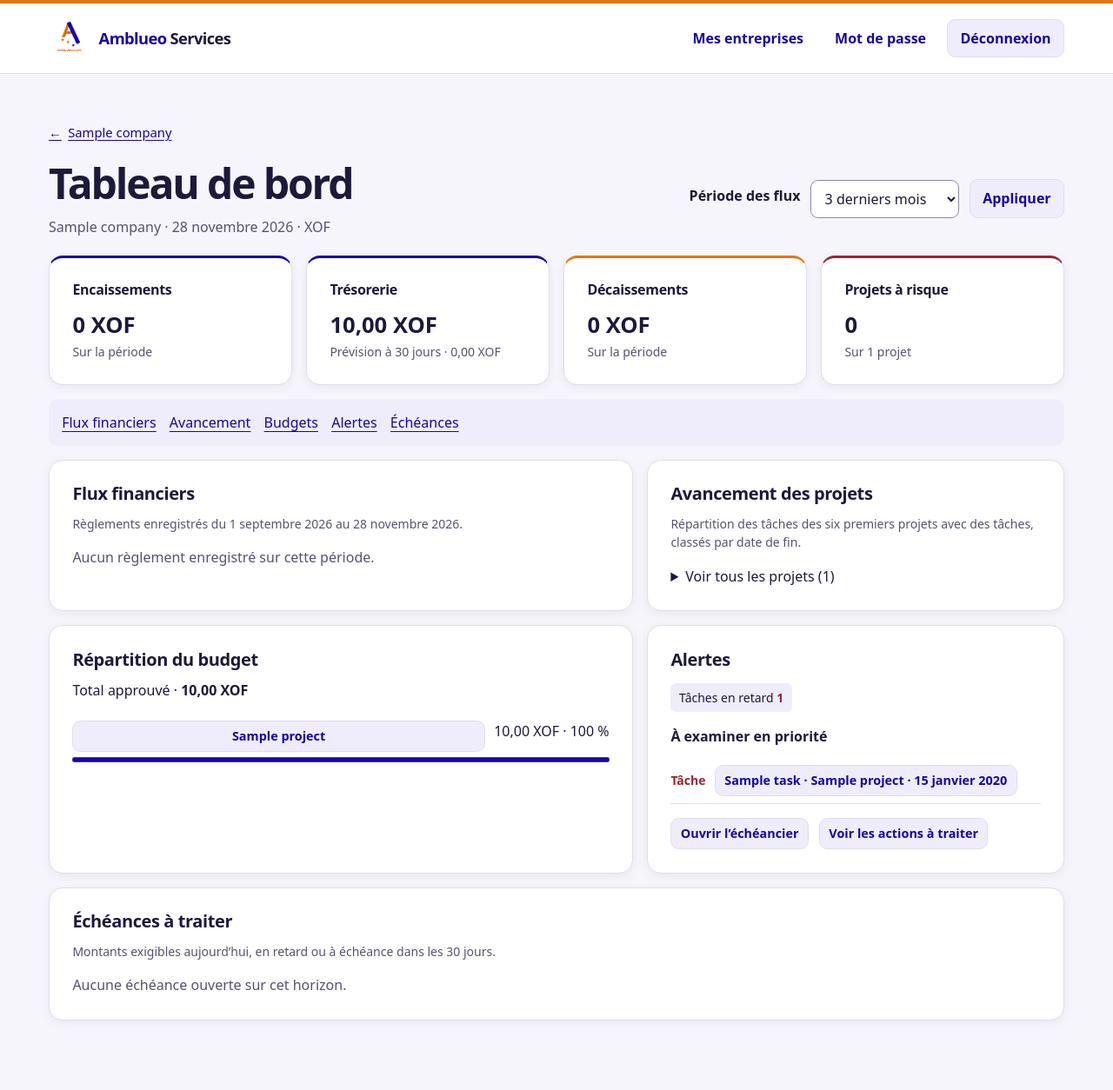
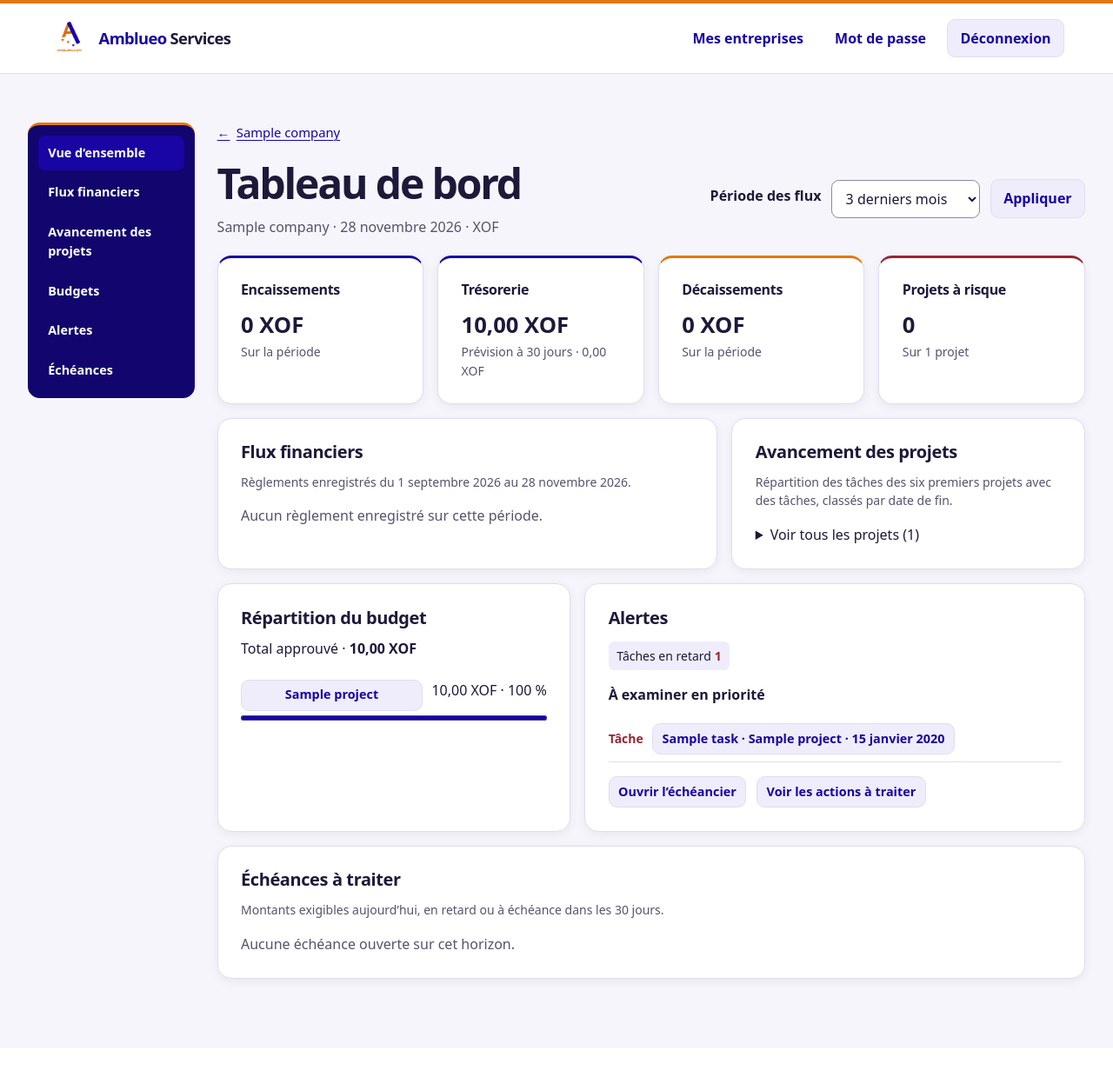
Before and after one commit to 30diaby-arch/amblueo-services, a Django app: page /e/1/tableau-de-bord/ in a window 1280 px wide. Shown: the whole page at 87% size. After the commit the page ends 1134 px from the top, so only its background shows below. Run offline with Django 5.2, Linux system fonts and the light colour scheme; a user stored in the database is signed in; tables that the repository leaves empty hold one stand-in row (values such as "Sample post"); some libraries are stand-ins or nearby versions.

Commit message:
Organiser le tableau de bord avec une navigation latérale

```diff
--- a/Frontend/static/pilot/app.css
+++ b/Frontend/static/pilot/app.css
@@ -342,13 +342,52 @@ input[type=checkbox], input[type=radio] { accent-color: var(--AMBLUEO_UI_PRIMAIR
 .setup-list li span { color: var(--AMBLUEO_UI_SECONDAIRE); }
 .export-filters { margin-bottom: 1rem; }
 
+main.shell:has(> .dashboard) {
+    width: min(96rem, calc(100% - clamp(2rem, 5vw, 4rem)));
+}
+
+.dashboard {
+    display: grid;
+    grid-template-columns: 12rem minmax(0, 1fr);
+    align-items: start;
+    gap: clamp(1rem, 2vw, 2rem);
+}
+
+.dashboard-navigation {
+    position: sticky;
+    top: 1rem;
+    display: grid;
+    gap: .35rem;
+    padding: .75rem;
+    border-radius: .85rem;
+    background: var(--AMBLUEO_UI_PRIMAIRE_FONCE);
+    border-top: 3px solid var(--AMBLUEO_UI_ACCENT);
+}
+
+.dashboard-navigation a {
+    padding: .55rem .7rem;
+    border-radius: .5rem;
+    color: var(--AMBLUEO_UI_SURFACE);
+    font-size: .9rem;
+    font-weight: 650;
+    text-decoration: none;
+}
+
+.dashboard-navigation .dashboard-overview { background: var(--AMBLUEO_UI_PRIMAIRE); }
+.dashboard-navigation a:hover { background: var(--AMBLUEO_UI_TEINTE); color: var(--AMBLUEO_UI_PRIMAIRE_FONCE); }
+.dashboard-navigation a:focus-visible { outline-color: var(--AMBLUEO_UI_SURFACE); }
+.dashboard-content { min-width: 0; }
+.dashboard-content :is(h1, h2)[id] { scroll-margin-top: 1rem; }
+
 .dashboard-header { margin-bottom: 1.25rem; }
 .dashboard-header form { margin: 0; }
 .dashboard-header select { width: auto; }
 .dashboard-kpis, .dashboard-panels { display: grid; gap: 1rem; margin-bottom: 1rem; }
 .dashboard-kpis { grid-template-columns: repeat(4, minmax(0, 1fr)); }
-.dashboard-panels { grid-template-columns: minmax(0, 1.4fr) minmax(0, 1fr); }
-.dashboard .panel { margin: 0; box-shadow: 0 3px 12px rgb(28 25 58 / 6%); }
+.dashboard-panels { grid-template-columns: repeat(12, minmax(0, 1fr)); }
+.dashboard-flow, .dashboard-warnings { grid-column: span 7; }
+.dashboard-projects, .dashboard-budgets { grid-column: span 5; }
+.dashboard .panel { min-width: 0; margin: 0; box-shadow: 0 3px 12px rgb(28 25 58 / 6%); }
 .dashboard-kpis .panel { border-top: .24rem solid var(--AMBLUEO_UI_PRIMAIRE); }
 .dashboard-kpis .dashboard-expenses { border-top-color: var(--AMBLUEO_UI_ACCENT); }
 .dashboard-kpis .dashboard-risks { border-top-color: var(--AMBLUEO_UI_DANGER); }
@@ -367,18 +406,30 @@ input[type=checkbox], input[type=radio] { accent-color: var(--AMBLUEO_UI_PRIMAIR
 .dashboard-group small { font-size: .75rem; }
 .dashboard-progress li { display: grid; grid-template-columns: minmax(0, 1fr) auto; gap: .15rem .65rem; padding: .4rem 0; }
 .dashboard-progress progress { grid-column: 1 / -1; width: 100%; height: .75rem; accent-color: var(--AMBLUEO_UI_PRIMAIRE); }
-.dashboard-alerts li { display: flex; align-items: baseline; gap: .65rem; padding: .5rem 0; border-bottom: 1px solid var(--AMBLUEO_UI_BORDURE); }
+.dashboard-alerts li { display: flex; flex-wrap: wrap; align-items: baseline; gap: .65rem; padding: .5rem 0; border-bottom: 1px solid var(--AMBLUEO_UI_BORDURE); }
 .dashboard-alerts strong { color: var(--AMBLUEO_UI_DANGER); font-size: .875rem; }
-@media (max-width: 840px) {
+@media (max-width: 68rem) {
+    .dashboard { grid-template-columns: minmax(0, 1fr); }
+    .dashboard-navigation {
+        position: static;
+        display: flex;
+        flex-wrap: wrap;
+    }
+}
+
+@media (max-width: 54rem) {
     .dashboard-kpis { grid-template-columns: repeat(2, minmax(0, 1fr)); }
     .dashboard-panels { grid-template-columns: minmax(0, 1fr); }
-}
-@media (max-width: 420px) {
-    .dashboard-kpis { grid-template-columns: minmax(0, 1fr); }
+    .dashboard-panels > .panel { grid-column: 1; }
 }
 
-.dashboard-navigation { margin-bottom: 1rem; padding: .55rem .85rem; background: var(--AMBLUEO_UI_TEINTE); border-radius: .65rem; }
-.dashboard-navigation a { padding: .35rem .1rem; }
+@media (max-width: 32rem) {
+    .dashboard-kpis { grid-template-columns: minmax(0, 1fr); }
+    .dashboard-header form { width: 100%; }
+    .dashboard-header label { flex-basis: 100%; margin-bottom: 0; }
+    .dashboard-header select { flex: 1; min-width: 0; }
+}
+
 .dashboard-canvas { width: 100%; height: 16rem; }
 .dashboard-donut { height: 12rem; }
 .dashboard-deadlines { grid-column: 1 / -1; }
--- a/Frontend/templates/pilot/dashboard.html
+++ b/Frontend/templates/pilot/dashboard.html
@@ -4,9 +4,18 @@
 {% block content %}
 {% with currency=member.company.currency %}
 <div class="dashboard">
+    <nav class="dashboard-navigation" aria-label="Sections du tableau de bord">
+        <a class="dashboard-overview" href="#dashboard-vue">Vue d’ensemble</a>
+        <a href="#dashboard-flux">Flux financiers</a>
+        <a href="#dashboard-projets">Avancement des projets</a>
+        <a href="#dashboard-budgets">Budgets</a>
+        <a href="#dashboard-alertes">Alertes</a>
+        <a href="#dashboard-echeances">Échéances</a>
+    </nav>
+    <div class="dashboard-content">
         <nav class="crumb" aria-label="Fil d’Ariane"><a href="{% url 'company' member.company_id %}">{{ member.company }}</a></nav>
         <div class="heading dashboard-header">
-        <div><h1>Tableau de bord</h1><p>{{ member.company }} · {{ today }} · {{ currency }}</p></div>
+            <div><h1 id="dashboard-vue">Tableau de bord</h1><p>{{ member.company }} · {{ today }} · {{ currency }}</p></div>
             <form method="get" class="actions">
                 <label for="dashboard-periode">Période des flux</label>
                 <select id="dashboard-periode" name="periode">
@@ -24,15 +33,8 @@
             <div class="panel dashboard-expenses"><h2>Décaissements</h2><strong>{{ totals.expense }} {{ currency }}</strong><span>Sur la période</span></div>
             <div class="panel dashboard-risks"><h2>Projets à risque</h2><strong>{{ risks|length }}</strong><span>Sur {{ project_count }} projet{{ project_count|pluralize }}</span></div>
         </section>
-    <nav class="dashboard-navigation actions" aria-label="Sections du tableau de bord">
-        <a href="#dashboard-flux">Flux financiers</a>
-        <a href="#dashboard-projets">Avancement</a>
-        <a href="#dashboard-budgets">Budgets</a>
-        <a href="#dashboard-alertes">Alertes</a>
-        <a href="#dashboard-echeances">Échéances</a>
-    </nav>
         <div class="dashboard-panels">
-        <section class="panel" aria-labelledby="dashboard-flux">
+            <section class="panel dashboard-flow" aria-labelledby="dashboard-flux">
                 <h2 id="dashboard-flux">Flux financiers</h2>
                 <p class="helptext">Règlements enregistrés du {{ period_start }} au {{ today }}.</p>
                 {% if totals.income or totals.expense %}
@@ -61,7 +63,7 @@
                 </details>
                 {% else %}<p class="empty">Aucun règlement enregistré sur cette période.</p>{% endif %}
             </section>
-        <section class="panel" aria-labelledby="dashboard-projets">
+            <section class="panel dashboard-projects" aria-labelledby="dashboard-projets">
                 <h2 id="dashboard-projets">Avancement des projets</h2>
                 <p class="helptext">Répartition des tâches des six premiers projets avec des tâches, classés par date de fin.</p>
                 {% if has_progress %}<div id="dashboard-projets-chart" class="dashboard-canvas" aria-hidden="true" hidden></div>{% endif %}
@@ -85,7 +87,7 @@
                 </details>
                 {% else %}<p class="empty">Aucun projet.</p>{% endif %}
             </section>
-        <section class="panel" aria-labelledby="dashboard-budgets">
+            <section class="panel dashboard-budgets" aria-labelledby="dashboard-budgets">
                 <h2 id="dashboard-budgets">Répartition du budget</h2>
                 {% if budget_total %}
                     <div id="dashboard-budget-chart" class="dashboard-canvas dashboard-donut" aria-hidden="true" hidden></div>
@@ -101,7 +103,7 @@
                     </ul>
                 {% else %}<p class="empty">Aucun budget approuvé.</p>{% endif %}
             </section>
-        <section class="panel" aria-labelledby="dashboard-alertes">
+            <section class="panel dashboard-warnings" aria-labelledby="dashboard-alertes">
                 <h2 id="dashboard-alertes">Alertes</h2>
                 {% if alerts %}
                 <div id="dashboard-alertes-chart" class="dashboard-canvas" aria-hidden="true" hidden></div>
@@ -163,6 +165,7 @@
             </section>
         </div>
     </div>
+</div>
 {{ chart_data|json_script:"dashboard-data" }}
 <script type="module" src="{% static 'pilot/dashboard.bundle.js' %}"></script>
 {% endwith %}
```
Lines whose indentation alone changed are shown as unchanged.
